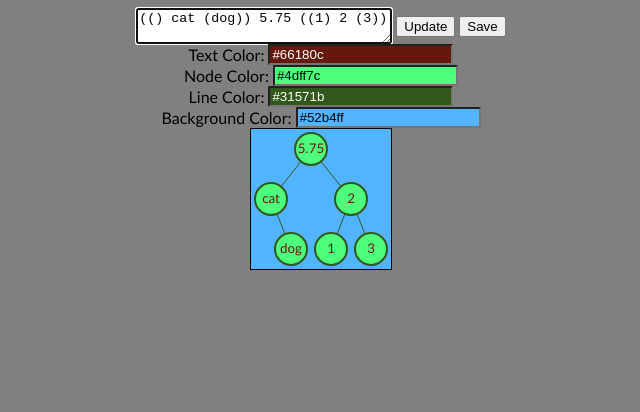
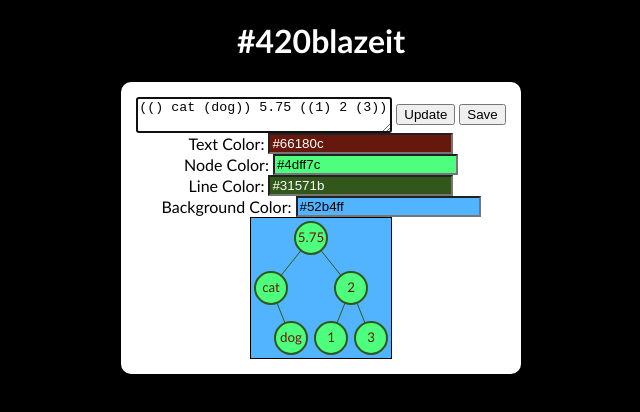
Before and after one commit to Duta/420blazeit, a plain HTML site: page index.html in a window 1280 px wide. Shown: the whole page, without its empty margins (319-959 px from the left). Drawn offline with Linux system fonts and the light colour scheme.

Commit message:
Nicer styling

```diff
--- a/index.html
+++ b/index.html
@@ -5,7 +5,17 @@
 
   <style>
     body {
-      background-color: gray;
+      background-color: black;
+      text-align: center;
+    }
+    body > h1 {
+      color: white;
+    }
+    #maincontent {
+      background-color: white;
+      display: inline-block;
+      border-radius: 10px;
+      padding: 15px;
     }
     #inputfield {
       width: 250px;
@@ -20,7 +30,7 @@
     .centeringdiv > * {
       vertical-align: middle;
     }
-    label {
+    label, h1 {
       font-family: Calibri, Candara, Segoe, "Segoe UI", Optima, Arial, sans-serif;
     }
   </style>
@@ -31,6 +41,10 @@
   <script src='trees.js' type='text/javascript'></script>
 </head>
 <body>
+  <h1>
+    #420blazeit
+  </h1>
+  <div id='maincontent'>
     <div class='centeringdiv'>
       <textarea autofocus id='inputfield'>(() cat (dog)) 5.75 ((1) 2 (3))</textarea>
       <button id='updatebutton'>Update</button>
@@ -58,5 +72,6 @@
         consider upgrading. Trust me, it's worth it.
       </canvas>
     </div>
+  </div>
 </body>
 </html>
```
Lines whose indentation alone changed are shown as unchanged.
